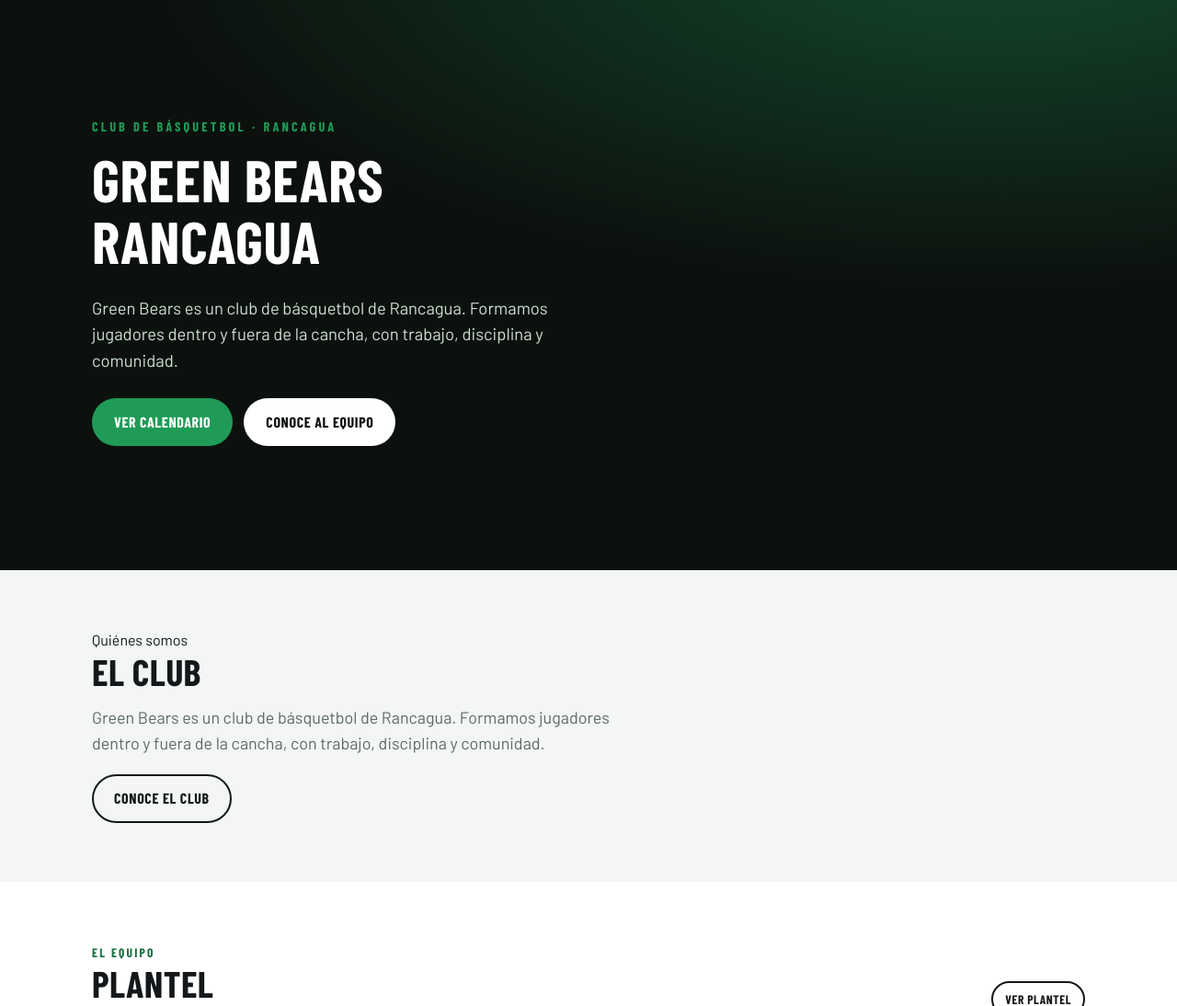
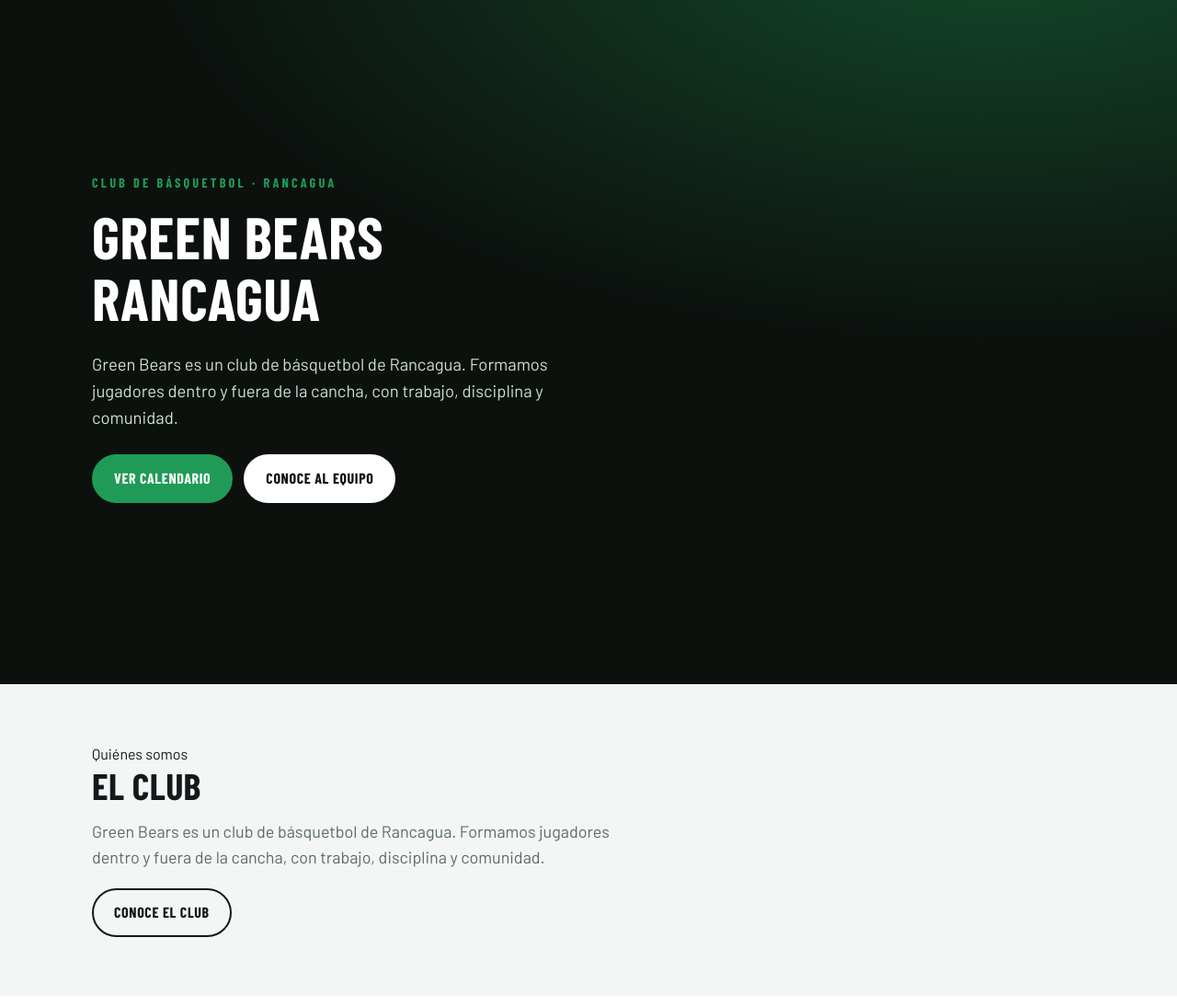
Before and after one commit to gmart002/greenbears-web, a Node server app: page / in a window 1280 px wide. Shown: the part 71-1165 px from the top of the page at 92% size. Run offline with Node 20, Linux system fonts and the light colour scheme; data comes from the database, SQL or seed files in the repository; data that the repository does not hold is empty; some libraries are stand-ins or nearby versions; some web fonts are replaced.

Commit message:
Hero: +20% de altura (620 -> 744px)

```diff
--- a/public/css/styles.css
+++ b/public/css/styles.css
@@ -63,7 +63,7 @@ p{margin:0 0 1rem}
 .hero::before{content:"";position:absolute;inset:0;background:
   radial-gradient(120% 100% at 85% -10%, color-mix(in srgb,var(--primary) 45%,transparent), transparent 60%);opacity:.9}
 .hero.has-img::after{content:"";position:absolute;inset:0;background:var(--hero) 0% 24%/135% auto;background-repeat:no-repeat;opacity:.3;mix-blend-mode:luminosity}
-.hero-inner{position:relative;padding:118px 20px 126px;min-height:620px;max-width:var(--wrap);margin:0 auto;
+.hero-inner{position:relative;padding:142px 20px 151px;min-height:744px;max-width:var(--wrap);margin:0 auto;
   display:flex;align-items:center;justify-content:space-between;gap:48px;flex-wrap:wrap}
 @media (max-width:760px){
   .hero.has-img::after{background:var(--hero) center 30%/cover;background-repeat:no-repeat}
```
